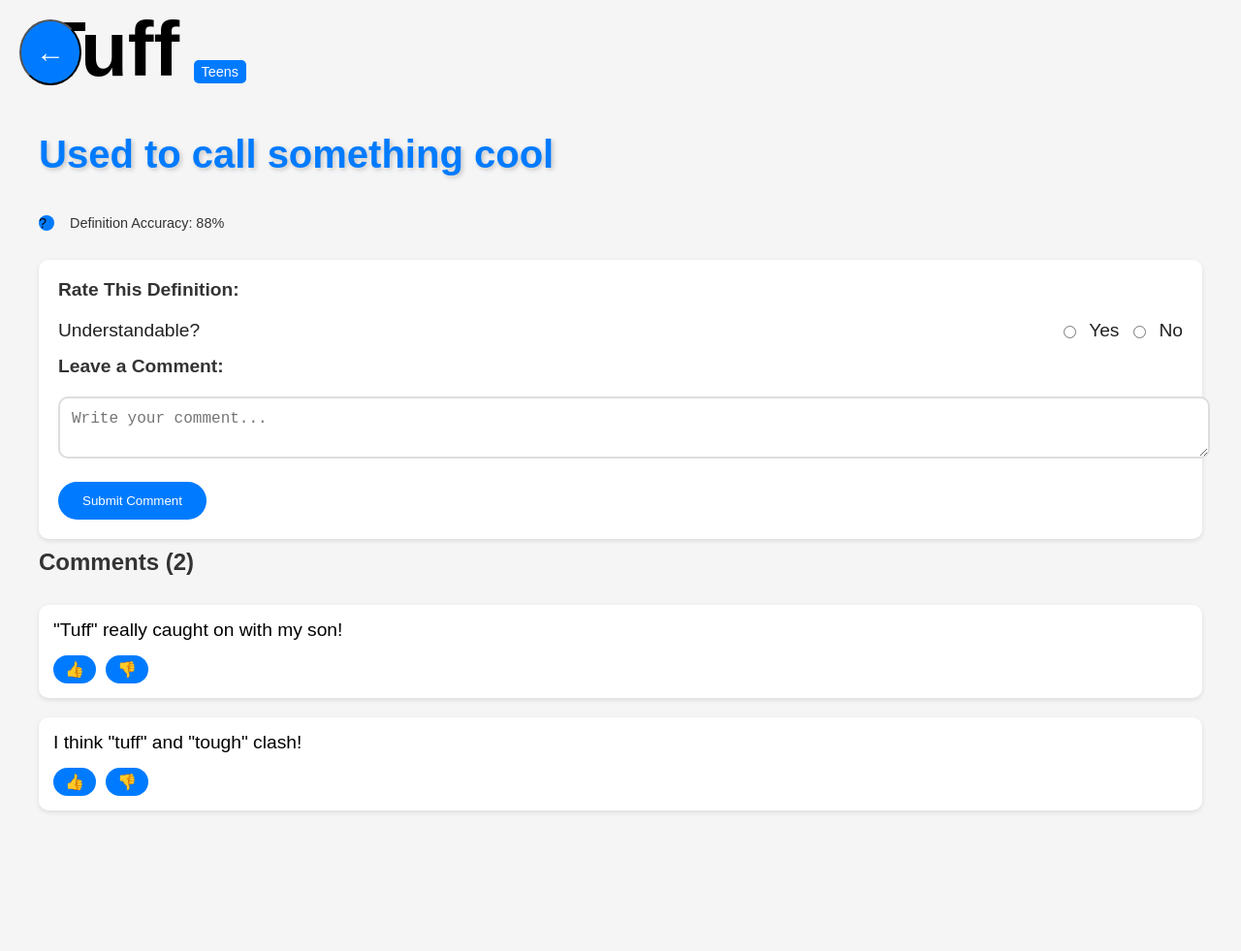
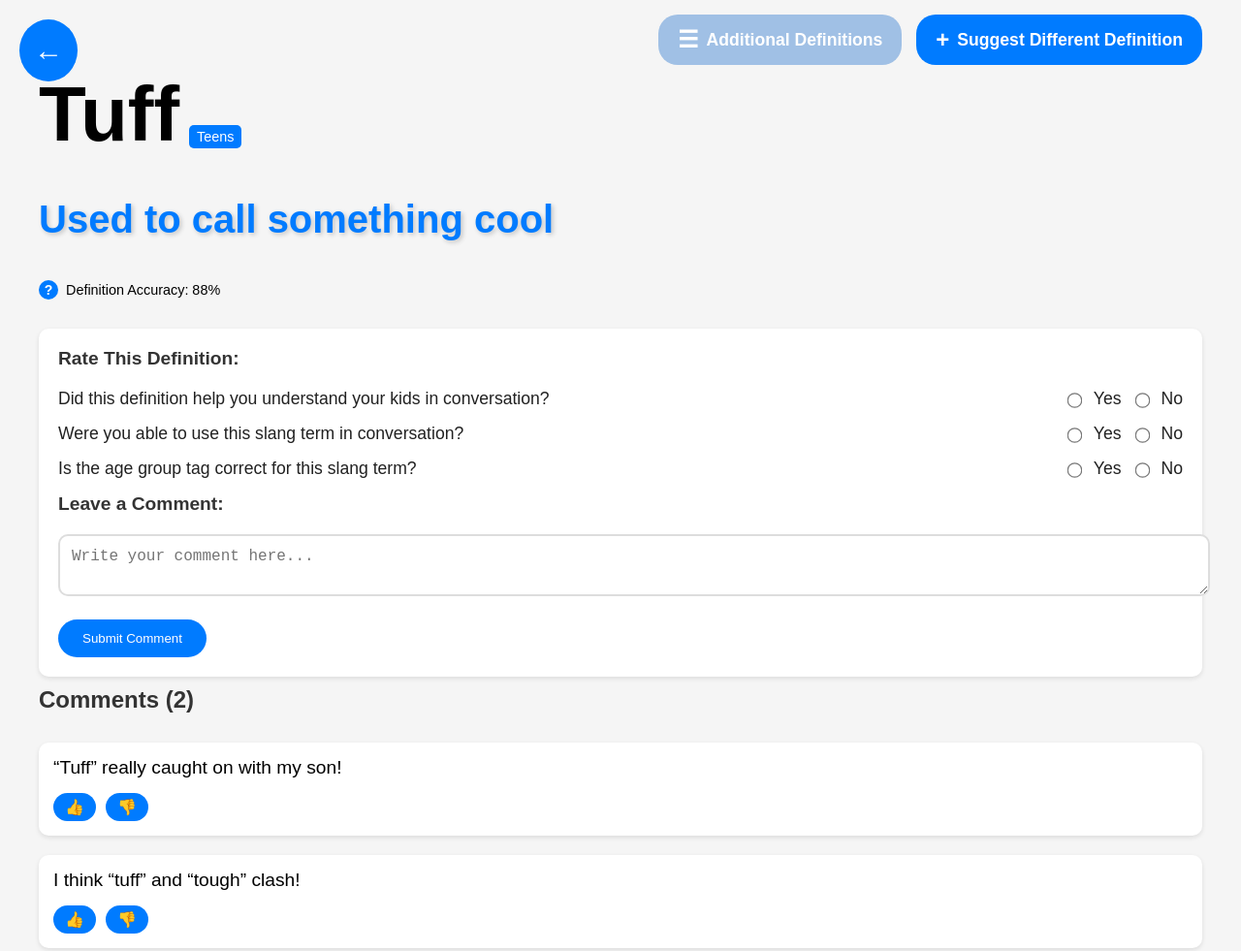
Before and after one commit to aalli5/CS422-Group1-Website, a plain HTML site: page Final (maybe)/wordPagePopular.html in a window 1280 px wide. Shown: the whole page at 97% size. Before the commit the page ends 861 px from the top, so only its background shows below. Drawn offline with Linux system fonts and the light colour scheme.

Commit message:
Update wordPagePopular.html

```diff
--- a/Final (maybe)/wordPagePopular.html
+++ b/Final (maybe)/wordPagePopular.html
@@ -5,81 +5,106 @@
     <meta name="viewport" content="width=device-width, initial-scale=1.0" />
     <title>Slang Dictionary - Tuff Detail</title>
     <style>
-      body { font-family: Arial, sans-serif; margin: 0; padding: 5px; background-color: #f5f5f5; }
-      .container { max-width: 1200px; margin: 0 auto; }
-      .back-button { position: absolute; top: 20px; left: 20px; background-color: #007bff; color: white; padding: 15px; border-radius: 50%; cursor: pointer; font-size: 30px; }
+      body {
+        font-family: Arial, sans-serif;
+        margin: 0;
+        padding: 5px;
+        background-color: #f5f5f5;
+      }
+      .container {
+        max-width: 1200px;
+        margin: 0 auto;
+      }
+      /* Back Button */
+      .back-button {
+        position: absolute;
+        top: 20px;
+        left: 20px;
+        background-color: #007bff;
+        color: white;
+        padding: 15px;
+        border-radius: 50%;
+        cursor: pointer;
+        font-size: 30px;
+        border: none;
+      }
       .back-button:hover { background-color: #0056b3; }
+
       .word-title { font-size: 5em; font-weight: bold; color: black; margin-bottom: 1px; }
       .age-group { background-color: #007bff; color: white; padding: 4px 8px; border-radius: 5px; font-size: 0.9em; vertical-align: middle; margin-left: 10px; }
       .word-definition { font-size: 2.5em; color: #007bff; font-weight: bold; margin-bottom: 1px; text-shadow: 2px 2px 5px rgba(0,0,0,0.2); }
+
       .accuracy-container { display: flex; align-items: center; margin-top: 5px; font-size: 0.9em; }
-      .accuracy-icon { width: 16px; height: 16px; background-color: #007bff; border-radius: 50%; margin-right: 8px; }
-      .accuracy-percentage { color: #333; }
+      .tooltip-container { position: relative; display: inline-block; margin-right: 8px; }
+      .accuracy-icon { width: 20px; height: 20px; background-color: #007bff; border-radius: 50%; color: white; font-weight: bold; font-size: 14px; display: flex; align-items: center; justify-content: center; cursor: help; }
+      .tooltip-text { visibility: hidden; background-color: #333; color: #fff; font-size: 0.8em; text-align: left; border-radius: 5px; padding: 8px; position: absolute; z-index: 1; bottom: 125%; left: 50%; transform: translateX(-50%); width: 250px; opacity: 0; transition: opacity 0.3s; }
+      .tooltip-text::after { content: ""; position: absolute; top: 100%; left: 50%; transform: translateX(-50%); border-width: 6px; border-style: solid; border-color: #333 transparent transparent transparent; }
+      .tooltip-container:hover .tooltip-text { visibility: visible; opacity: 1; }
+
+      .alternative-buttons { display: flex; justify-content: flex-end; gap: 15px; margin-top: 10px; margin-bottom: 5px; }
+      .alternative-button { padding: 12px 20px; background-color: #007bff; color: white; border: none; border-radius: 20px; font-size: 1.1em; font-weight: bold; cursor: pointer; display: flex; align-items: center; gap: 8px; }
+      .alternative-button:hover { background-color: #0056b3; }
+      .alternative-button:disabled { background-color: #a0c0e5; cursor: not-allowed; }
+      .icon { font-size: 24px; }
+
       .rating-comment-section { margin-top: 30px; background-color: white; padding: 20px; border-radius: 10px; box-shadow: 0 2px 5px rgba(0,0,0,0.1); margin-bottom: 10px; }
       .rating-title, .comment-title { font-size: 1.2em; font-weight: bold; color: #333; margin-bottom: 20px; }
-      .rating-label { display: flex; justify-content: space-between; align-items: center; margin-bottom: 15px; font-size: 1.2em; color: #212121; }
+      .rating-label { display: flex; justify-content: space-between; align-items: center; margin-bottom: 15px; font-size: 1.1em; color: #212121; }
       .rating-checkboxes { display: flex; gap: 10px; }
+      .rating-checkboxes input[type="radio"] { transform: scale(1.2); cursor: pointer; }
       .comment-box { width: 100%; padding: 12px; font-size: 16px; border: 2px solid #ddd; border-radius: 10px; margin-bottom: 20px; outline: none; }
       .submit-comment-btn { padding: 12px 25px; background-color: #007bff; color: white; border: none; border-radius: 20px; cursor: pointer; transition: background-color 0.3s; }
       .submit-comment-btn:hover { background-color: #0056b3; }
+
       .comments-header { font-size: 1.5em; font-weight: bold; color: #333; margin-bottom: 5px; }
       .sample-comments { margin-top: 30px; }
       .sample-comment { background-color: white; padding: 15px; border-radius: 10px; box-shadow: 0 2px 5px rgba(0,0,0,0.1); margin-bottom: 20px; }
       .comment-text { font-size: 1.2em; color: black; margin-bottom: 15px; }
-      .comment-actions { display: flex; gap: 10px; }
-      .vote-radio { display: none; }
-      .vote-button { padding: 5px 12px; background-color: #007bff; color: white; border-radius: 20px; cursor: pointer; font-size: 1em; transition: background-color 0.3s, transform 0.2s; }
-      .vote-button:hover { background-color: #0056b3; transform: scale(1.05); }
-      .vote-radio:checked + .vote-button { background-color: #004080; }
-      .tooltip-container { position: relative; display: inline-block; margin-right: 8px; }
-      .tooltip-text { visibility: hidden; background-color: #333; color: #fff; font-size: 0.8em; text-align: left; border-radius: 5px; padding: 8px; position: absolute; z-index: 1; bottom: 125%; left: 50%; transform: translateX(-50%); width: 250px; opacity: 0; transition: opacity 0.3s; }
-      .tooltip-container:hover .tooltip-text { visibility: visible; opacity: 1; }
+      .comment-actions { display: flex; gap: 10px; align-items: center; }
+      .comment-actions input[type="radio"] { display: none; }
+      .comment-actions label { padding: 5px 12px; background-color: #007bff; color: white; border-radius: 20px; cursor: pointer; font-size: 1em; transition: background-color 0.3s, transform 0.2s; }
+      .comment-actions label:hover { background-color: #0056b3; transform: scale(1.05); }
     </style>
   </head>
   <body>
     <div class="container">
+      <!-- Back Button -->
       <button class="back-button" onclick="window.location.href='suggestwordmainpage.html'">←</button>
-      <div>
-        <span class="word-title">Tuff</span>
-        <span class="age-group">Teens</span>
+      <!-- Alternative Buttons -->
+      <div class="alternative-buttons">
+        <button class="alternative-button" disabled><span class="icon">☰</span> Additional Definitions</button>
+        <button class="alternative-button"><span class="icon">+</span> Suggest Different Definition</button>
       </div>
+      <!-- Title & Tag -->
+      <div><span class="word-title">Tuff</span><span class="age-group">Teens</span></div>
+      <!-- Definition -->
       <div class="word-definition"><p>Used to call something cool</p></div>
+      <!-- Accuracy -->
       <div class="accuracy-container">
-        <div class="tooltip-container">
-          <div class="accuracy-icon">?</div>
-          <div class="tooltip-text">Accuracy is an average of user ratings below.</div>
-        </div>
-        <span class="accuracy-percentage">Definition Accuracy: 88%</span>
+        <div class="tooltip-container"><div class="accuracy-icon">?</div><div class="tooltip-text">Accuracy is calculated as an average of the 3 rating questions below.</div></div>
+        <span>Definition Accuracy: 88%</span>
       </div>
+      <!-- Rating & Comment -->
       <div class="rating-comment-section">
         <div class="rating-title">Rate This Definition:</div>
-        <div class="rating-label">
-          Understandable?
-          <div class="rating-checkboxes">
-            <input type="radio" id="r1y" name="u1"><label for="r1y">Yes</label>
-            <input type="radio" id="r1n" name="u1"><label for="r1n">No</label>
-          </div>
+        <div class="rating-label">Did this definition help you understand your kids in conversation?
+          <div class="rating-checkboxes"><input type="radio" id="r1y" name="q1"><label for="r1y">Yes</label><input type="radio" id="r1n" name="q1"><label for="r1n">No</label></div>
+        </div>
+        <div class="rating-label">Were you able to use this slang term in conversation?
+          <div class="rating-checkboxes"><input type="radio" id="r2y" name="q2"><label for="r2y">Yes</label><input type="radio" id="r2n" name="q2"><label for="r2n">No</label></div>
+        </div>
+        <div class="rating-label">Is the age group tag correct for this slang term?
+          <div class="rating-checkboxes"><input type="radio" id="r3y" name="q3"><label for="r3y">Yes</label><input type="radio" id="r3n" name="q3"><label for="r3n">No</label></div>
         </div>
         <div class="comment-title">Leave a Comment:</div>
-        <textarea class="comment-box" placeholder="Write your comment..."></textarea>
+        <textarea class="comment-box" placeholder="Write your comment here..."></textarea>
         <button class="submit-comment-btn">Submit Comment</button>
       </div>
+      <!-- Sample Comments -->
       <div class="comments-header">Comments (2)</div>
       <div class="sample-comments">
-        <div class="sample-comment">
-          <div class="comment-text">"Tuff" really caught on with my son!</div>
-          <div class="comment-actions">
-            <input type="radio" id="v1u" class="vote-radio"><label for="v1u" class="vote-button">👍</label>
-            <input type="radio" id="v1d" class="vote-radio"><label for="v1d" class="vote-button">👎</label>
-          </div>
-        </div>
-        <div class="sample-comment">
-          <div class="comment-text">I think "tuff" and "tough" clash!</div>
-          <div class="comment-actions">
-            <input type="radio" id="v2u" class="vote-radio"><label for="v2u" class="vote-button">👍</label>
-            <input type="radio" id="v2d" class="vote-radio"><label for="v2d" class="vote-button">👎</label>
-          </div>
-        </div>
+        <div class="sample-comment"><div class="comment-text">“Tuff” really caught on with my son!</div><div class="comment-actions"><input type="radio" id="v1u"><label for="v1u">👍</label><input type="radio" id="v1d"><label for="v1d">👎</label></div></div>
+        <div class="sample-comment"><div class="comment-text">I think “tuff” and “tough” clash!</div><div class="comment-actions"><input type="radio" id="v2u"><label for="v2u">👍</label><input type="radio" id="v2d"><label for="v2d">👎</label></div></div>
       </div>
     </div>
   </body>
```
